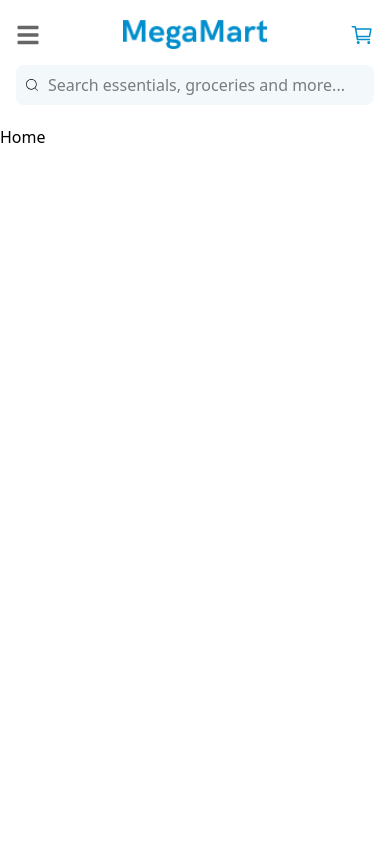
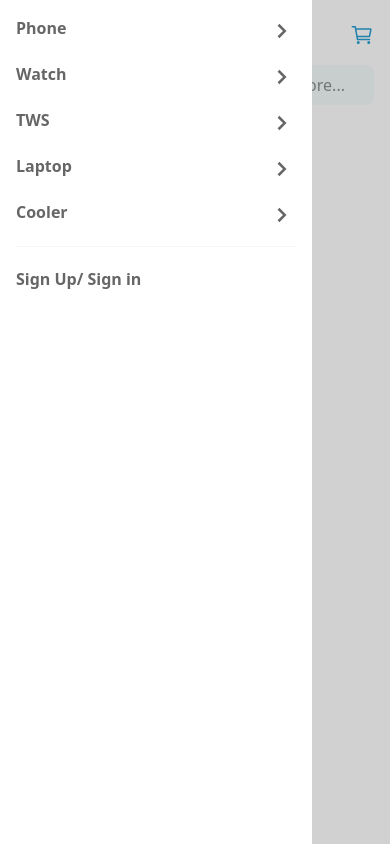
Before and after one commit to habib-prog/E-commerce, a React (Vite) app: page / in a window 390 px wide. Built offline with nearby package versions, Linux system fonts and the light colour scheme.

Commit message:
Mobile ham menu side bar

```diff
--- a/src/Components/Layout/Navbar.jsx
+++ b/src/Components/Layout/Navbar.jsx
@@ -1,38 +1,154 @@
-import React, { Children } from "react";
+import React, { Children, useState } from "react";
 import { Link } from "react-router";
 import { CiSearch } from "react-icons/ci";
 import { FaBars, FaRegUser } from "react-icons/fa";
 import { IoCartOutline } from "react-icons/io5";
-import { BiChevronDown } from "react-icons/bi";
+import { BiChevronDown, BiChevronRight } from "react-icons/bi";
 
 const Navbar = () => {
+  const [open, setOpen] = useState("");
   const categories = [
+    //  ["Iphone", "Samsung", "One Plus", "Pixel", "Nothing Phone"]
     {
       title: "Phone",
       to: "",
-      children: ["Iphone", "Samsung", "One Plus", "Pixel", "Nothing Phone"],
+      children: [
+        {
+          title: "Iphone",
+          to: "",
+        },
+        {
+          title: "Samsung",
+          to: "",
+        },
+        {
+          title: "One Plus",
+          to: "",
+        },
+        {
+          title: "Pixel",
+          to: "",
+        },
+        {
+          title: "Nothing Phone",
+          to: "",
+        },
+      ],
     },
     {
+      // ["Apple", "Samsung", "One Plus", "Google", "Xiaomi", "Fitbit"]
       title: "Watch",
       to: "",
-      children: ["Apple", "Samsung", "One Plus", "Google", "Xiaomi", "Fitbit"],
+      children: [
+        {
+          title: "Apple",
+          to: "",
+        },
+        {
+          title: "Samsung",
+          to: "",
+        },
+        {
+          title: "One Plus",
+          to: "",
+        },
+        {
+          title: "Google",
+          to: "",
+        },
+        {
+          title: "Xiaomi",
+          to: "",
+        },
+        {
+          title: "Fitbit",
+          to: "",
+        },
+      ],
     },
     {
+      // ["Apple", "Samsung", "One Plus", "Google", "Xiaomi", "Oramio"]
       title: "TWS",
       to: "",
-      children: ["Apple", "Samsung", "One Plus", "Google", "Xiaomi", "Oramio"],
+      children: [
+        {
+          title: "Apple",
+          to: "",
+        },
+        {
+          title: "Samsung",
+          to: "",
+        },
+        {
+          title: "One Plus",
+          to: "",
+        },
+        {
+          title: "Google",
+          to: "",
+        },
+        {
+          title: "Xiaomi",
+          to: "",
+        },
+        {
+          title: "Oramio",
+          to: "",
+        },
+      ],
     },
     {
+      // ["Macbook", "Samsung", "Asus", "Lenevo", "Hp", "Dell", "MSI"]
       title: "Laptop",
       to: "",
-      children: ["Macbook", "Samsung", "Asus", "Lenevo", "Hp", "Dell", "MSI"],
+      children: [
+        {
+          title: "Macbook",
+          to: "",
+        },
+        {
+          title: "Samsung",
+          to: "",
+        },
+        {
+          title: "Asus",
+          to: "",
+        },
+        {
+          title: "Lenevo",
+          to: "",
+        },
+        {
+          title: "Hp",
+          to: "",
+        },
+        {
+          title: "Dell",
+          to: "",
+        },
+        {
+          title: "MSI",
+          to: "",
+        },
+      ],
     },
     {
+      //  ["Deep Cool LS520", "Crossair"]
       title: "Cooler",
       to: "",
-      children: ["Deep Cool LS520", "Crossair"],
+      children: [
+        {
+          title: "Deep Cool LS520",
+          to: "",
+        },
+        {
+          title: "Crossair",
+          to: "",
+        },
+      ],
     },
   ];
+
   return (
     <header>
       <nav className="py-5">
@@ -96,9 +212,12 @@ const Navbar = () => {
               </Link>
               <ul className=" absolute top-full left-0 invisible opacity-0 group-hover:visible group-hover:opacity-100 w-48 p-2 transition rounded-2xl space-y-2 text-base text-primary font-medium bg-themey shadow">
                 {item.children.map((child) => (
-                  <li key={child}>
-                    <Link className=" p-2  rounded-2xl hover:bg-brand hover:text-white block">
-                      {child}
+                  <li key={child.title}>
+                    <Link
+                      to={child.to}
+                      className=" p-2  rounded-2xl hover:bg-brand hover:text-white block"
+                    >
+                      {child.title}
                     </Link>
                   </li>
                 ))}
@@ -108,6 +227,46 @@ const Navbar = () => {
         </div>
       </div>
       {/* Products category Ended */}
+
+      {/* MOBILE NAVBAR START */}
+
+      <div className="fixed top-0 left-0 bg-primary/30 w-full h-screen">
+        <div className="bg-themey overflow-y-auto w-4/5 sm:w-3/5 h-full p-4">
+          <ul className=" space-y-4 text-primary font-bold text-base mb-5 pb-4 border-secodary border-b">
+            {categories.map((items) => (
+              <li key={items.title}>
+                <div className="flex justify-between">
+                  <Link to={items.to}>{items.title}</Link>
+                  <button
+                    className="text-3xl"
+                    onClick={() => setOpen(items.title)}
+                  >
+                    <BiChevronRight />
+                  </button>
+                </div>
+
+                <ul
+                  className={` ${open === items.title ? "block" : "hidden"}   font-semibold pl-2 space-y-2 mt-2 text-base`}
+                >
+                  {items.children.map((child) => (
+                    <li key={child.title}>
+                      <Link>{child.title}</Link>
+                    </li>
+                  ))}
+                </ul>
+              </li>
+            ))}
+          </ul>
+          <Link
+            to="/signin"
+            className=" md:flex text-base items-center font-bold gap-1.5 text-primary "
+          >
+            Sign Up/ Sign in
+          </Link>
+        </div>
+      </div>
+
+      {/* MOBILE NAVBAR END */}
     </header>
   );
 };
```
